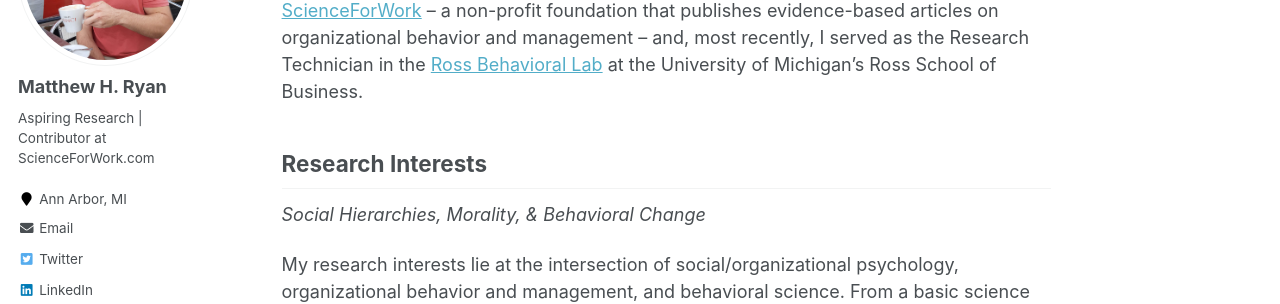
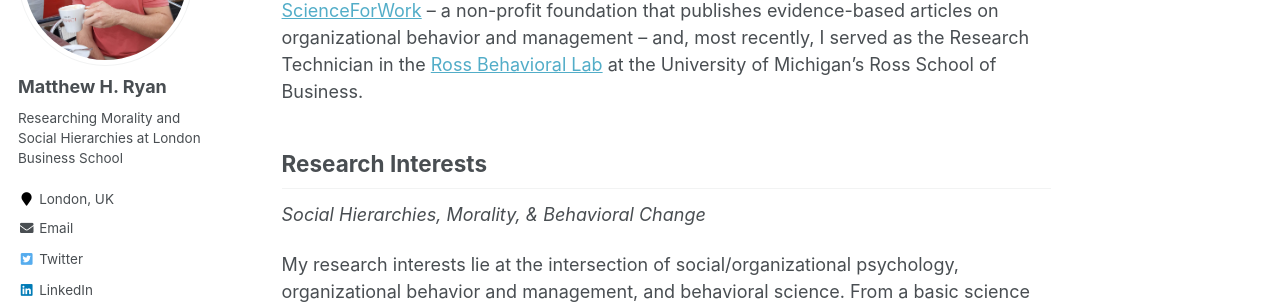
Before and after one commit to mattyhryan/mattyhryan.github.io, a Jekyll site: the page built from _pages/about.md, in a window 1280 px wide. Shown: the part 229-533 px from the top of the page. Built offline with Jekyll 4.4.1, drawn with Linux system fonts in a browser that asks for light colours.

Commit message:
Update _config.yml

```diff
--- a/_config.yml
+++ b/_config.yml
@@ -82,8 +82,8 @@ analytics:
 author:
   name             : "Matthew H. Ryan"
   avatar           : "mr_pic.JPG"
-  bio              : "Aspiring Research | Contributor at ScienceForWork.com"
-  location         : "Ann Arbor, MI"
+  bio              : "Researching Morality and Social Hierarchies at London Business School"
+  location         : "London, UK"
   employer         :
   pubmed           : # "https://www.ncbi.nlm.nih.gov/pubmed/?term=john+snow"
   googlescholar    :
```
